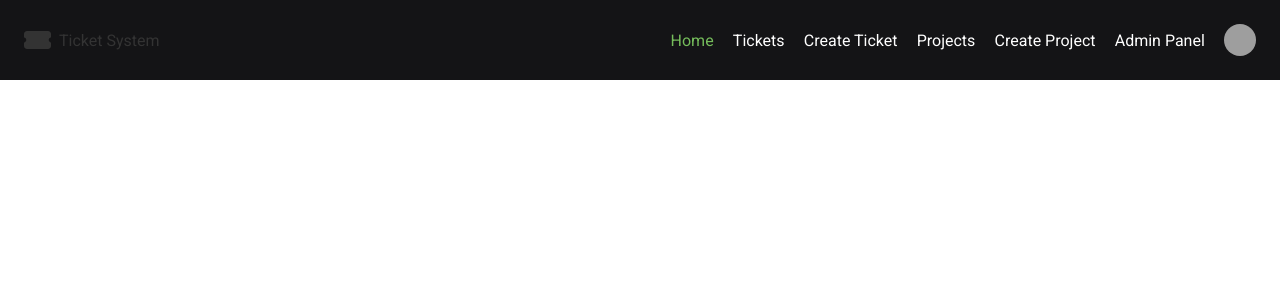
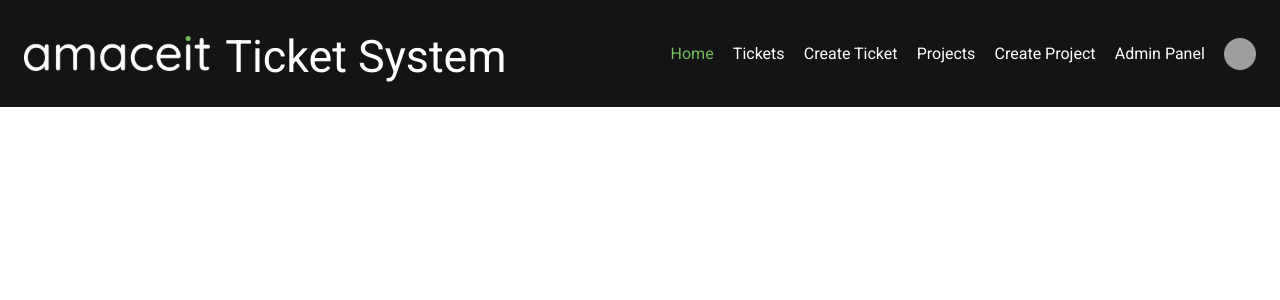
Before and after one commit to CasperKristiansson/Thesis----Cloud-Computing-Pricing-and-Deployment-Efforts, a React (Create React App) app: page / in a window 1280 px wide. Shown: the top 300 px of the page. Built offline with nearby package versions, Linux system fonts and the light colour scheme; grey boxes are pictures that could not be loaded.

Commit message:
Add logo to navbar

```diff
--- a/src/Pages/Navigation/Navigation.tsx
+++ b/src/Pages/Navigation/Navigation.tsx
@@ -1,10 +1,11 @@
 import React, { useState } from 'react';
 import { NavLink } from 'react-router-dom';
 import { FontAwesomeIcon } from '@fortawesome/react-fontawesome';
-import { faSignOutAlt, faTicketAlt, faUserCircle } from '@fortawesome/free-solid-svg-icons';
+import { faSignOutAlt } from '@fortawesome/free-solid-svg-icons';
 import { createUseStyles } from 'react-jss';
 import { Theme } from '../../Styling/Theme';
 import { Avatar, Button, Menu, MenuItem } from '@mui/material';
+import Logo from '../../Assets/Logo.png';
 
 const useStyles = createUseStyles((theme: Theme) => {
 	return {
@@ -23,6 +24,12 @@ const useStyles = createUseStyles((theme: Theme) => {
 			textDecoration: 'none',
 			'&:hover': {
 				color: '#000',
+			},
+			'& span': {
+				color: theme.textWhite,
+				fontSize: '2.8rem',
+				marginTop: 6,
+				marginLeft: 15,
 			},
 		},
 		logoIcon: {
@@ -61,6 +68,9 @@ const useStyles = createUseStyles((theme: Theme) => {
 			height: '2rem',
 			marginRight: '0.5rem',
 		},
+		logoImage: {
+			height: 35,
+		}
 	}
 });
 
@@ -82,7 +92,7 @@ export const Navigation: React.FC<{}> = (): JSX.Element => {
   return (
     <div className={classes.navbar}>
       <NavLink to="/" className={classes.logo}>
-        <FontAwesomeIcon icon={faTicketAlt} className={classes.logoIcon} />
+        <img src={Logo} alt="Logo" className={classes.logoImage} />
         <span>Ticket System</span>
       </NavLink>
       <div className={classes.navLinks}>
```
Also changed, not shown: src/Assets/Logo.png (added).
